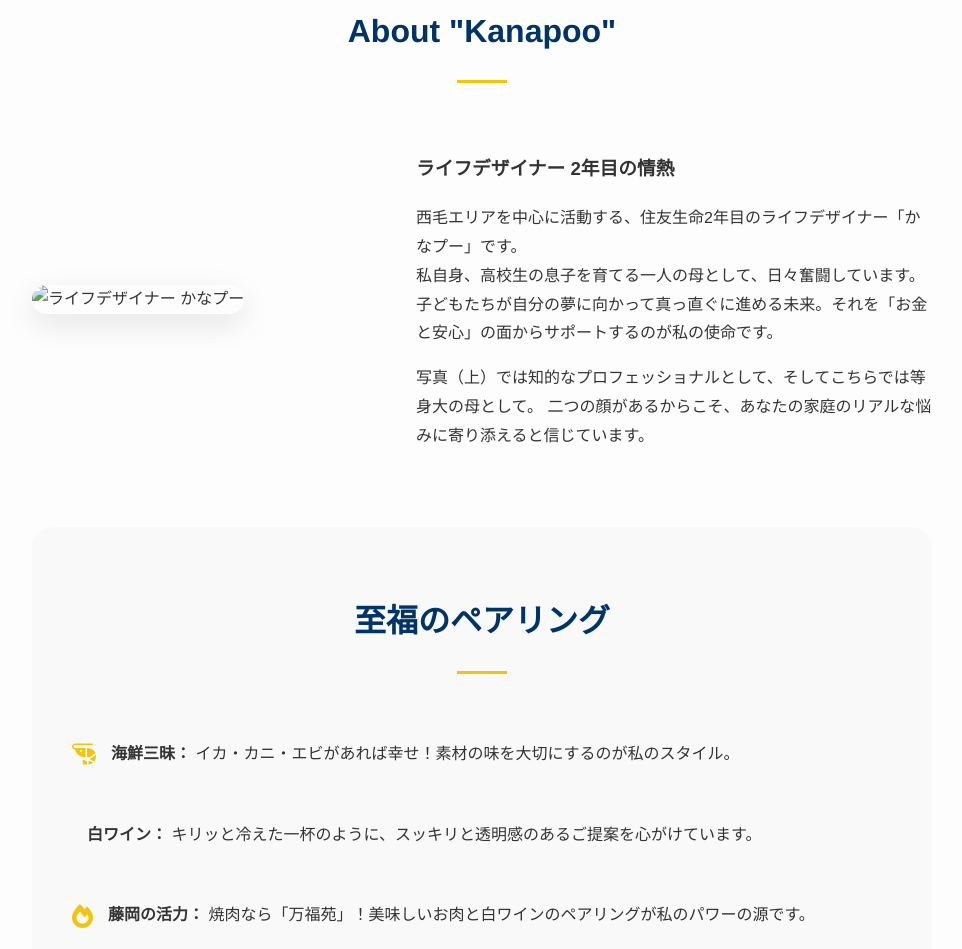
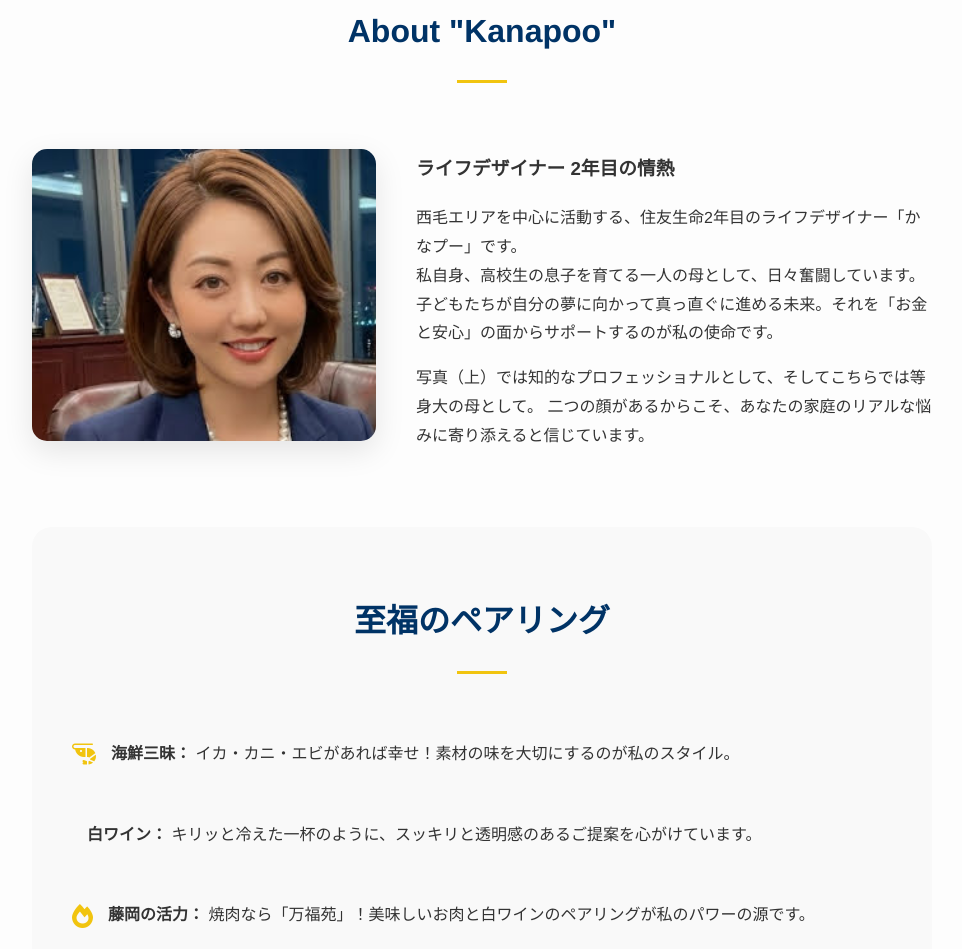
Before and after one commit to cb400sfkonmori-maker/kanapoo-web, a plain HTML site: page index.html in a window 1280 px wide. Shown: the part 904-1853 px from the top of the page, without its empty margins (158-1120 px from the left). Drawn offline with Linux system fonts and the light colour scheme.

Commit message:
Update profile image source in index.html

```diff
--- a/index.html
+++ b/index.html
@@ -168,7 +168,7 @@
             <h2>About "Kanapoo"</h2>
             <div class="profile-flex">
                 <div class="profile-image">
-                    <img src="714.jpg" alt="ライフデザイナー かなプー">
+                    <img src="image1.jpg" alt="ライフデザイナー かなプー">
                 </div>
                 <div class="profile-text">
                     <h3>ライフデザイナー 2年目の情熱</h3>
```
